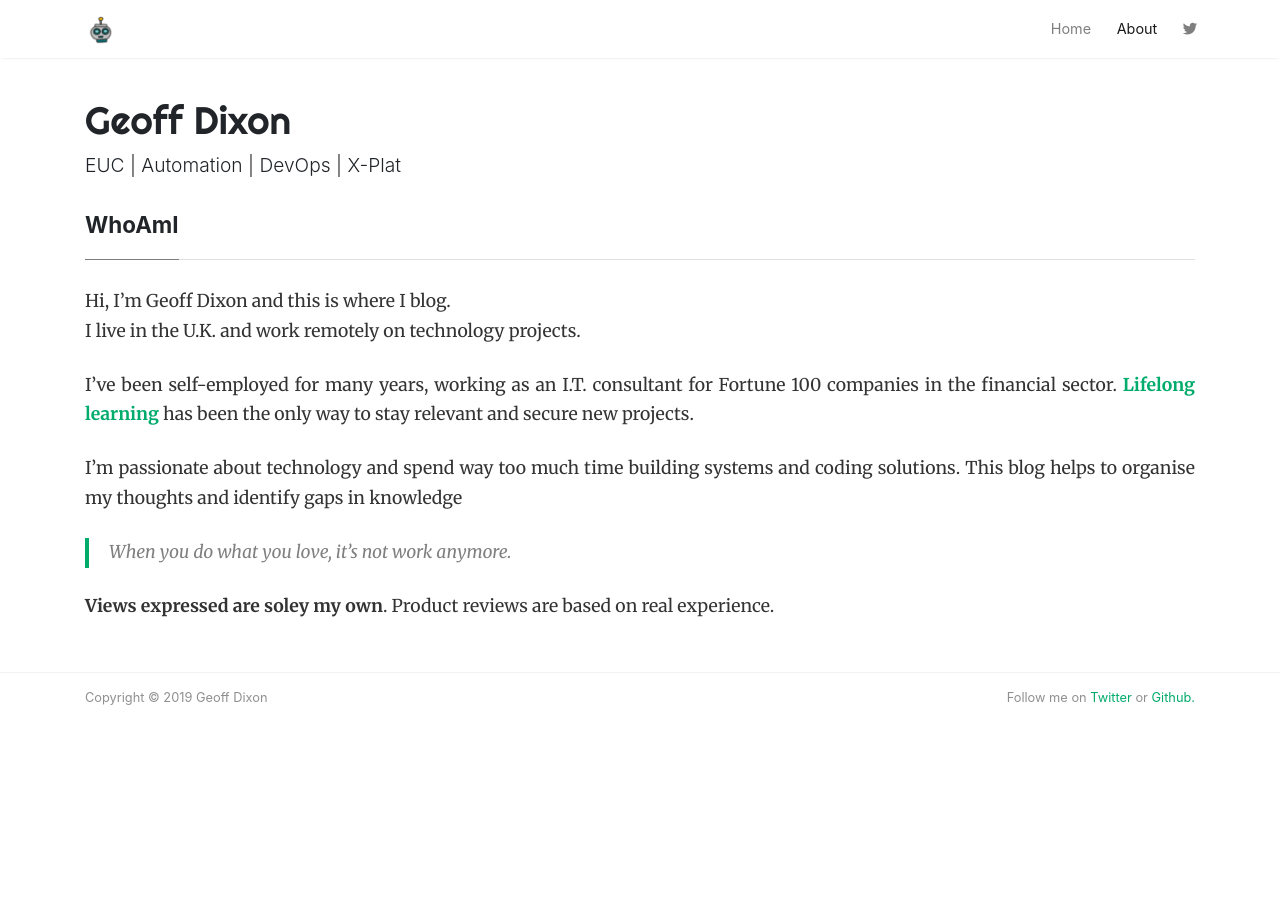
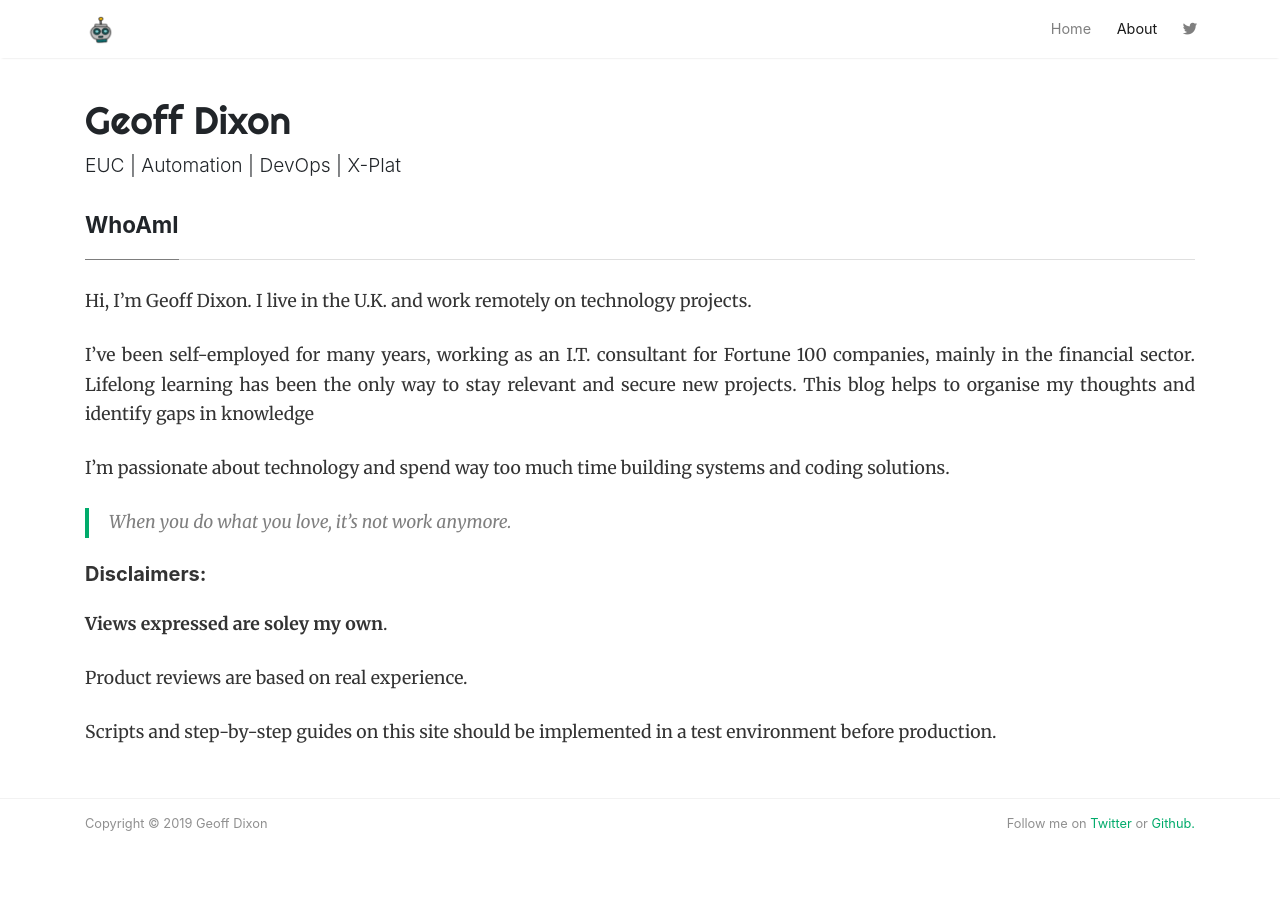
Before and after one commit to gbdixg/gbdixg.github.io, a Jekyll site: the page built from about.md, in a window 1280 px wide. Built offline with Jekyll 4.4.1, drawn with Linux system fonts in a browser that asks for light colours; nearby versions of some CDN libraries; comment, search, counter and statistics services are not loaded.

Commit message:
Added disclaimers to About

```diff
--- a/about.md
+++ b/about.md
@@ -4,15 +4,18 @@ title: WhoAmI
 comments: false
 ---
 
-Hi, I'm Geoff Dixon and this is where I blog.<br>
-I live in the U.K. and work remotely on technology projects.
+Hi, I'm Geoff Dixon. I live in the U.K. and work remotely on technology projects.
 
-I've been self-employed for many years, working as an I.T. consultant for Fortune 100 companies in the financial sector.
-**<a target="_blank" href="https://en.wikipedia.org/wiki/Lifelong_learning">Lifelong learning</a>** has been the only way to stay relevant and secure new projects.
+I've been self-employed for many years, working as an I.T. consultant for Fortune 100 companies, mainly in the financial sector.
+Lifelong learning has been the only way to stay relevant and secure new projects. This blog helps to organise my thoughts and identify gaps in knowledge
 
 I'm passionate about technology and spend way too much time building systems and coding solutions.
-This blog helps to organise my thoughts and identify gaps in knowledge
 
 > When you do what you love, it's not work anymore.
 
-**Views expressed are soley my own**. Product reviews are based on real experience.
+##### Disclaimers:
+**Views expressed are soley my own**.
+
+Product reviews are based on real experience.
+
+Scripts and step-by-step guides on this site should be implemented in a test environment before production.
```
